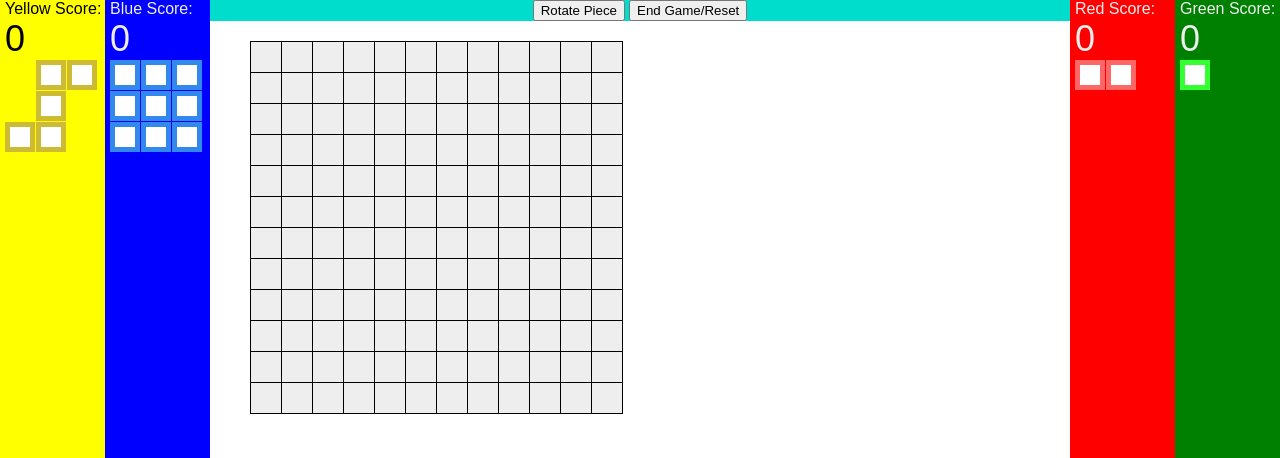
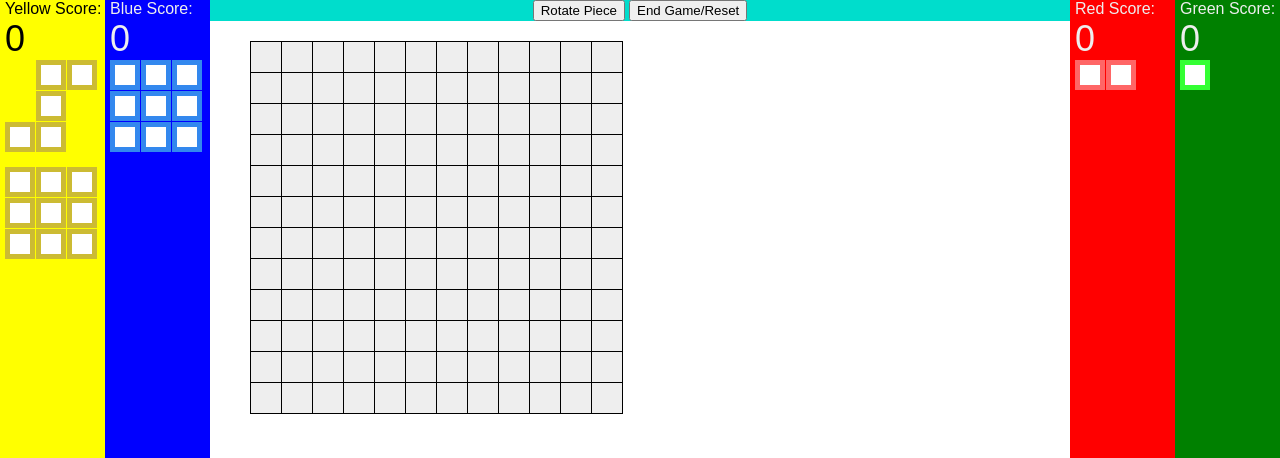
Before and after one commit to hintron/msedev_training, a PHP site: page /brickus.html in a window 1280 px wide. Shown: the top 458 px of the page. Run offline with PHP 8.4, Linux system fonts and the light colour scheme.

Commit message:
Project4: Got multiple pieces to show in toolbar
Made pieces render as block-inline, then get "freed" from the toolbar
as absolute positioned elements.
Made sure the scores don't get any small pieces floating up.

```diff
--- a/project4/brickus.css
+++ b/project4/brickus.css
@@ -99,7 +99,12 @@ body {
 /************************************/
 
 .piece {
-    position: absolute;
+    margin: 0 0 10px 0;
+    /* Make it inline-block so that width is only as large as the tiles inside */
+    display:  inline-block;
+    /* This makes the height of each piece "fill in" while position = static,
+    so that my piece movement logic works */
+    overflow: hidden;
     /* Show the true size of the pieces */
     /* border: 1px dotted; */
 }
--- a/project4/brickus.html
+++ b/project4/brickus.html
@@ -16,8 +16,10 @@
         player 4 = Green
      -->
     <div id="player1_toolbar" class="toolbar">
+        <div>
             <span>Yellow Score: </span>
             <span id="player1_score" class="score">0</span>
+        </div>
 
         <!-- .piece[data-rows=3][data-cols=3][data-bitmap="011010110"][data-player=1]>(.tile_row>.tile.etile+.tile+.tile)+(.tile_row>.tile.etile+.tile+.tile.etile)+(.tile_row>.tile+.tile+.tile.etile) -->
         <div class="piece" data-rows="3" data-cols="3" data-bitmap="011010110" data-player="1">
@@ -38,6 +40,25 @@
             </div>
         </div>
 
+        <!-- .piece[data-rows=3][data-cols=3][data-bitmap="111111111"][data-player=1]>.tile_row*3>.tile+.tile+.tile -->
+        <div class="piece" data-rows="3" data-cols="3" data-bitmap="111111111" data-player="1">
+            <div class="tile_row">
+                <div class="tile"></div>
+                <div class="tile"></div>
+                <div class="tile"></div>
+            </div>
+            <div class="tile_row">
+                <div class="tile"></div>
+                <div class="tile"></div>
+                <div class="tile"></div>
+            </div>
+            <div class="tile_row">
+                <div class="tile"></div>
+                <div class="tile"></div>
+                <div class="tile"></div>
+            </div>
+        </div>
+
 
 
     </div>
@@ -46,8 +67,10 @@
 
 
     <div id="player2_toolbar" class="toolbar">
+        <div>
             <span>Blue Score: </span>
             <span id="player2_score" class="score">0</span>
+        </div>
         <!-- .piece[data-rows=3][data-cols=3][data-bitmap="111111111"][data-player=2]>.tile_row*3>.tile+.tile+.tile -->
         <div class="piece" data-rows="3" data-cols="3" data-bitmap="111111111" data-player="2">
             <div class="tile_row">
@@ -74,8 +97,10 @@
 
     <!-- Note: Order is swapped, because that's how floats work -->
     <div id="player4_toolbar" class="toolbar">
+        <div>
             <span>Green Score: </span>
             <span id="player4_score" class="score">0</span>
+        </div>
 
         <!-- .piece[data-rows=1][data-cols=1][data-bitmap="1"][data-player=4]>.tile_row>.tile -->
         <div class="piece" data-rows="1" data-cols="1" data-bitmap="1" data-player="4">
@@ -87,8 +112,10 @@
 
     </div>
     <div id="player3_toolbar" class="toolbar">
+        <div>
             <span>Red Score: </span>
             <span id="player3_score" class="score">0</span>
+        </div>
 
         <!-- .piece[data-rows=1][data-cols=2][data-bitmap="11"][data-player=3]>(.tile_row>.tile+.tile) -->
         <div class="piece" data-rows="1" data-cols="2" data-bitmap="11" data-player="3">
--- a/project4/brickus.js
+++ b/project4/brickus.js
@@ -14,9 +14,9 @@ document.addEventListener("DOMContentLoaded", function(event) {
 
     // If not null, then it means it is grabbed and should move around
     var grabbed_piece = null;
+    // These are the coordinates relative to the upper-left corner of the grabbed piece
     var grabbed_x = null;
     var grabbed_y = null;
-
 
     var current_player = 3;
 
@@ -71,6 +71,11 @@ document.addEventListener("DOMContentLoaded", function(event) {
 
             var rect = mouse_event.currentTarget.getBoundingClientRect();
             grabbed_piece = mouse_event.currentTarget;
+
+            // "free" the pieces from the toolbar by setting them to absolute
+            // Also, set it to block display, so it doesn't fall up
+            grabbed_piece.style.position = "absolute";
+            grabbed_piece.style.display = "block";
 
             var piece_x = rect.left;
             var piece_y = rect.top;
```
Lines whose indentation alone changed are shown as unchanged.
